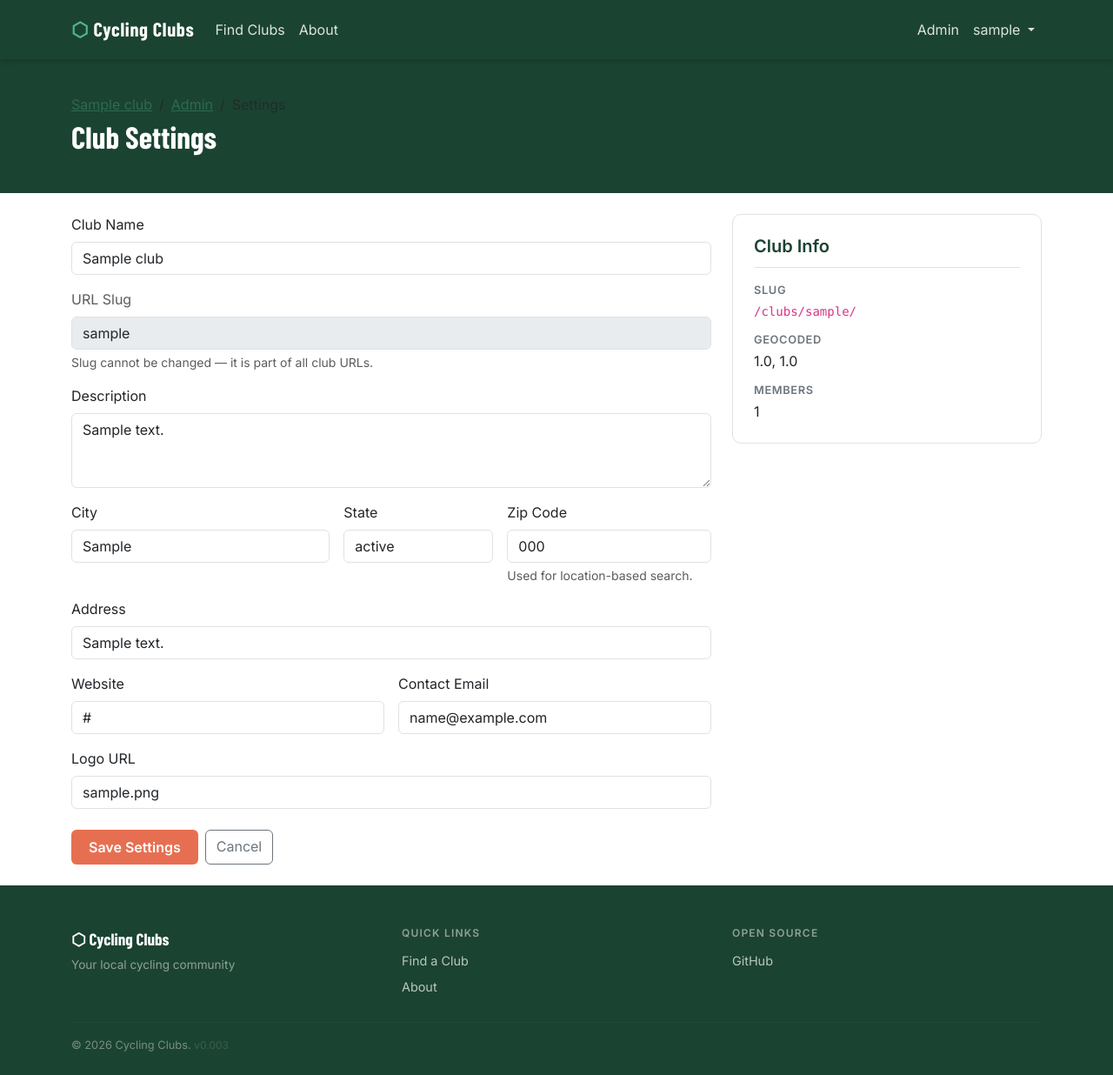
After one commit to 0xPCP/rbc, a Flask app: a page that uses app/templates/admin/club_settings.html in a window 1280 px wide. The commit adds this page. Shown: the whole page at 87% size. Run offline with Flask 3, Linux system fonts and the light colour scheme; a user stored in the database is signed in; tables that the repository leaves empty hold one stand-in row (values such as "Sample post").

Commit message:
Add club creation and settings management to admin UI
Superadmins can now create new clubs from the admin dashboard.
Both superadmins and club admins can edit club details (name,
location, description, contact info) from the Settings page.
Zip code changes trigger geocoding. Slug is read-only after creation.

Co-Authored-By: Claude Sonnet 4.6 <noreply@anthropic.com>

```diff
--- a/app/forms.py
+++ b/app/forms.py
@@ -28,6 +28,35 @@ class ProfileForm(FlaskForm):
     submit   = SubmitField('Save Changes')
 
 
+class ClubForm(FlaskForm):
+    name        = StringField('Club Name', validators=[DataRequired(), Length(max=200)])
+    slug        = StringField('URL Slug', validators=[DataRequired(), Length(max=80)])
+    description = TextAreaField('Description', validators=[Optional()])
+    city        = StringField('City', validators=[Optional(), Length(max=100)])
+    state       = StringField('State', validators=[Optional(), Length(max=50)])
+    zip_code    = StringField('Zip Code', validators=[Optional(), Length(max=10)])
+    address     = StringField('Address', validators=[Optional(), Length(max=500)])
+    website     = StringField('Website', validators=[Optional(), URL(), Length(max=500)])
+    contact_email = StringField('Contact Email', validators=[Optional(), Email(), Length(max=255)])
+    logo_url    = StringField('Logo URL', validators=[Optional(), URL(), Length(max=500)])
+    is_active   = BooleanField('Active (visible to users)', default=True)
+    submit      = SubmitField('Save Club')
+
+
+class ClubSettingsForm(FlaskForm):
+    """Club admin version — no slug, no is_active."""
+    name        = StringField('Club Name', validators=[DataRequired(), Length(max=200)])
+    description = TextAreaField('Description', validators=[Optional()])
+    city        = StringField('City', validators=[Optional(), Length(max=100)])
+    state       = StringField('State', validators=[Optional(), Length(max=50)])
+    zip_code    = StringField('Zip Code', validators=[Optional(), Length(max=10)])
+    address     = StringField('Address', validators=[Optional(), Length(max=500)])
+    website     = StringField('Website', validators=[Optional(), URL(), Length(max=500)])
+    contact_email = StringField('Contact Email', validators=[Optional(), Email(), Length(max=255)])
+    logo_url    = StringField('Logo URL', validators=[Optional(), URL(), Length(max=500)])
+    submit      = SubmitField('Save Settings')
+
+
 class RideForm(FlaskForm):
     title = StringField('Ride Title', validators=[DataRequired(), Length(max=200)])
     date = DateField('Date', validators=[DataRequired()])
--- a/app/routes/admin.py
+++ b/app/routes/admin.py
@@ -4,8 +4,9 @@ from flask import Blueprint, render_template, redirect, url_for, flash, abort, r
 from flask_login import login_required, current_user
 from ..extensions import db
 from ..models import Club, Ride, RideSignup, User, ClubMembership
-from ..forms import RideForm
+from ..forms import RideForm, ClubForm, ClubSettingsForm
 from ..recurrence import generate_instances, delete_future_instances
+from ..geocoding import geocode_zip
 
 admin_bp = Blueprint('admin', __name__)
 
@@ -56,6 +57,41 @@ def dashboard():
     return render_template('admin/dashboard.html', stats=stats, clubs=clubs)
 
 
+@admin_bp.route('/clubs/new', methods=['GET', 'POST'])
+@superadmin_required
+def club_new():
+    form = ClubForm()
+    if form.validate_on_submit():
+        slug = form.slug.data.strip().lower()
+        if Club.query.filter_by(slug=slug).first():
+            flash('That slug is already taken.', 'danger')
+            return render_template('admin/club_form.html', form=form, title='New Club', club=None)
+
+        club = Club(
+            slug=slug,
+            name=form.name.data,
+            description=form.description.data or None,
+            city=form.city.data or None,
+            state=form.state.data or None,
+            zip_code=form.zip_code.data or None,
+            address=form.address.data or None,
+            website=form.website.data or None,
+            contact_email=form.contact_email.data or None,
+            logo_url=form.logo_url.data or None,
+            is_active=form.is_active.data,
+        )
+        if club.zip_code:
+            coords = geocode_zip(club.zip_code)
+            if coords:
+                club.lat, club.lng = coords
+        db.session.add(club)
+        db.session.commit()
+        flash(f'Club "{club.name}" created.', 'success')
+        return redirect(url_for('admin.club_dashboard', slug=club.slug))
+
+    return render_template('admin/club_form.html', form=form, title='New Club', club=None)
+
+
 # ── Club admin ────────────────────────────────────────────────────────────────
 
 @admin_bp.route('/clubs/<slug>/')
@@ -76,6 +112,40 @@ def club_dashboard(slug):
     }
     return render_template('admin/club_dashboard.html', club=club,
                            upcoming=upcoming, stats=stats)
+
+
+@admin_bp.route('/clubs/<slug>/settings', methods=['GET', 'POST'])
+@club_admin_required
+def club_settings(slug):
+    club = _get_club_or_404(slug)
+    form = ClubSettingsForm(obj=club)
+    if form.validate_on_submit():
+        club.name         = form.name.data
+        club.description  = form.description.data or None
+        club.city         = form.city.data or None
+        club.state        = form.state.data or None
+        club.address      = form.address.data or None
+        club.website      = form.website.data or None
+        club.contact_email = form.contact_email.data or None
+        club.logo_url     = form.logo_url.data or None
+
+        new_zip = (form.zip_code.data or '').strip()
+        if new_zip != (club.zip_code or ''):
+            club.zip_code = new_zip or None
+            club.lat = None
+            club.lng = None
+            if new_zip:
+                coords = geocode_zip(new_zip)
+                if coords:
+                    club.lat, club.lng = coords
+                else:
+                    flash('Zip code saved but could not be geocoded.', 'warning')
+
+        db.session.commit()
+        flash('Club settings updated.', 'success')
+        return redirect(url_for('admin.club_settings', slug=slug))
+
+    return render_template('admin/club_settings.html', form=form, club=club)
 
 
 @admin_bp.route('/clubs/<slug>/rides')
--- a/app/templates/admin/club_dashboard.html
+++ b/app/templates/admin/club_dashboard.html
@@ -47,6 +47,7 @@
     <div class="d-flex gap-2">
       <a href="{{ url_for('admin.ride_new', slug=club.slug) }}" class="btn btn-rbc btn-sm">+ New Ride</a>
       <a href="{{ url_for('admin.club_rides', slug=club.slug) }}" class="btn btn-outline-secondary btn-sm">All Rides</a>
+      <a href="{{ url_for('admin.club_settings', slug=club.slug) }}" class="btn btn-outline-secondary btn-sm">Settings</a>
     </div>
   </div>
 
--- /dev/null
+++ b/app/templates/admin/club_settings.html
@@ -0,0 +1,110 @@
+{% extends "base.html" %}
+{% block title %}{{ club.name }} Settings — Admin{% endblock %}
+
+{% block content %}
+<div class="page-header">
+  <div class="container">
+    <nav aria-label="breadcrumb">
+      <ol class="breadcrumb mb-1">
+        <li class="breadcrumb-item"><a href="{{ url_for('clubs.home', slug=club.slug) }}">{{ club.name }}</a></li>
+        <li class="breadcrumb-item"><a href="{{ url_for('admin.club_dashboard', slug=club.slug) }}">Admin</a></li>
+        <li class="breadcrumb-item active">Settings</li>
+      </ol>
+    </nav>
+    <h1>Club Settings</h1>
+  </div>
+</div>
+
+<div class="container py-4">
+  <div class="row">
+    <div class="col-lg-8">
+      <form method="post" novalidate>
+        {{ form.hidden_tag() }}
+
+        <div class="mb-3">
+          {{ form.name.label(class="form-label") }}
+          {{ form.name(class="form-control" + (" is-invalid" if form.name.errors else "")) }}
+          {% for e in form.name.errors %}<div class="invalid-feedback">{{ e }}</div>{% endfor %}
+        </div>
+
+        <div class="mb-3">
+          <label class="form-label text-muted">URL Slug</label>
+          <input type="text" class="form-control" value="{{ club.slug }}" disabled>
+          <div class="form-text">Slug cannot be changed — it is part of all club URLs.</div>
+        </div>
+
+        <div class="mb-3">
+          {{ form.description.label(class="form-label") }}
+          {{ form.description(class="form-control" + (" is-invalid" if form.description.errors else ""), rows=3) }}
+          {% for e in form.description.errors %}<div class="invalid-feedback">{{ e }}</div>{% endfor %}
+        </div>
+
+        <div class="row g-3 mb-3">
+          <div class="col-sm-5">
+            {{ form.city.label(class="form-label") }}
+            {{ form.city(class="form-control" + (" is-invalid" if form.city.errors else ""), placeholder="Reston") }}
+            {% for e in form.city.errors %}<div class="invalid-feedback">{{ e }}</div>{% endfor %}
+          </div>
+          <div class="col-sm-3">
+            {{ form.state.label(class="form-label") }}
+            {{ form.state(class="form-control" + (" is-invalid" if form.state.errors else ""), placeholder="VA") }}
+            {% for e in form.state.errors %}<div class="invalid-feedback">{{ e }}</div>{% endfor %}
+          </div>
+          <div class="col-sm-4">
+            {{ form.zip_code.label(class="form-label") }}
+            {{ form.zip_code(class="form-control" + (" is-invalid" if form.zip_code.errors else ""), placeholder="20191", maxlength=10) }}
+            <div class="form-text">Used for location-based search.</div>
+            {% for e in form.zip_code.errors %}<div class="invalid-feedback">{{ e }}</div>{% endfor %}
+          </div>
+        </div>
+
+        <div class="mb-3">
+          {{ form.address.label(class="form-label") }}
+          {{ form.address(class="form-control" + (" is-invalid" if form.address.errors else ""), placeholder="Optional full address") }}
+          {% for e in form.address.errors %}<div class="invalid-feedback">{{ e }}</div>{% endfor %}
+        </div>
+
+        <div class="row g-3 mb-3">
+          <div class="col-sm-6">
+            {{ form.website.label(class="form-label") }}
+            {{ form.website(class="form-control" + (" is-invalid" if form.website.errors else ""), placeholder="https://example.com") }}
+            {% for e in form.website.errors %}<div class="invalid-feedback">{{ e }}</div>{% endfor %}
+          </div>
+          <div class="col-sm-6">
+            {{ form.contact_email.label(class="form-label") }}
+            {{ form.contact_email(class="form-control" + (" is-invalid" if form.contact_email.errors else ""), placeholder="info@club.com") }}
+            {% for e in form.contact_email.errors %}<div class="invalid-feedback">{{ e }}</div>{% endfor %}
+          </div>
+        </div>
+
+        <div class="mb-4">
+          {{ form.logo_url.label(class="form-label") }}
+          {{ form.logo_url(class="form-control" + (" is-invalid" if form.logo_url.errors else ""), placeholder="https://...") }}
+          {% for e in form.logo_url.errors %}<div class="invalid-feedback">{{ e }}</div>{% endfor %}
+        </div>
+
+        <div class="d-flex gap-2">
+          {{ form.submit(class="btn btn-rbc") }}
+          <a href="{{ url_for('admin.club_dashboard', slug=club.slug) }}" class="btn btn-outline-secondary">Cancel</a>
+        </div>
+      </form>
+    </div>
+
+    <div class="col-lg-4">
+      <div class="detail-card">
+        <h5 class="detail-card-title">Club Info</h5>
+        <dl class="detail-dl mb-0">
+          <dt>Slug</dt>
+          <dd><code>/clubs/{{ club.slug }}/</code></dd>
+          {% if club.lat %}
+          <dt>Geocoded</dt>
+          <dd>{{ club.lat | round(4) }}, {{ club.lng | round(4) }}</dd>
+          {% endif %}
+          <dt>Members</dt>
+          <dd>{{ club.member_count }}</dd>
+        </dl>
+      </div>
+    </div>
+  </div>
+</div>
+{% endblock %}
```
Also changed, not shown: app/templates/admin/club_form.html (added, +102 -0 lines), app/templates/admin/dashboard.html (+8 -2 lines), tests/test_admin_clubs.py (added, +139 -0 lines).
